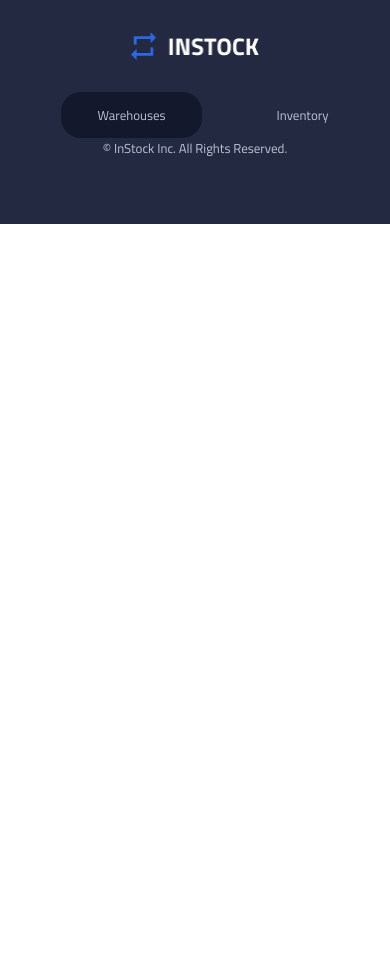
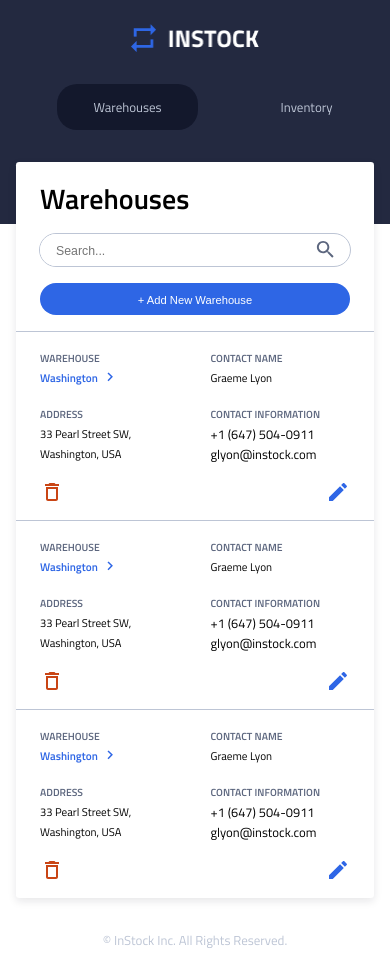
Before and after one commit to Muudy12/golden-lions-InStock, a React (Vite) app: page /warehouses in a window 390 px wide. Before the commit the page ends 908 px from the top, so only its background shows below. Built offline with nearby package versions, Linux system fonts and the light colour scheme; a web font is replaced by a local one.

Commit message:
Modified app scss padding for responsive appearance along with warehouse responsiveness. Updated the routes for app.jsx

```diff
--- a/src/App.jsx
+++ b/src/App.jsx
@@ -19,14 +19,15 @@ function App() {
         <Header />
         <Routes>
           <Route path='/' element={<Warehouses />} />
+          <Route path='/warehouses' element={<Warehouses />} />
           <Route path='/warehouses/:warehouseId' element={<WarehouseDetails />} />
           <Route path='/warehouses/:warehouseId/edit' element={<EditWarehouse />} />
-          <Route path='/warehouses/:warehouseId/add' element={ <AddNewWarehouse /> } />
+          <Route path='/warehouses/add' element={ <AddNewWarehouse /> } />
 
           <Route path='/inventory/' element={<Inventory />} />
           <Route path='/inventory/:inventoryId' element={<InventoryDetails />} />
           <Route path='/inventory/:inventoryId/edit' element={<EditInventory />} />
-          <Route path='/inventory/:inventoryId/add' element={<AddNewInventory/>} />
+          <Route path='/inventory/add' element={<AddNewInventory/>} />
         </Routes>
         <Footer/>
       </BrowserRouter>
--- a/src/App.scss
+++ b/src/App.scss
@@ -1,11 +1,14 @@
 @import "./styles/global.scss";
 
 body {
+  margin: 0;
   padding: 1.5rem 1rem;
+
   @include tablet {
-    padding: 2rem 1.5rem;
+    padding: 1rem 2rem;
   }
+
   @include desktop {
-    padding: 2rem 5rem;
+    padding: 1rem 7rem;
   }
 }
--- a/src/pages/Warehouses/Warehouses.jsx
+++ b/src/pages/Warehouses/Warehouses.jsx
@@ -21,10 +21,12 @@ function Warehouses() {
 
   const addWarehouse = () => {
     alert("Add Warehouse Clicked!");
+    navigate(`/warehouses/add`);
   };
 
-  const goToDetail = () => {
+  const goToDetail = (warehouseId) => {
     alert("Warehouse Detail Clicked!");
+    navigate(`/warehouses/${warehouseId}`);
   };
 
   return (
@@ -75,7 +77,7 @@ function Warehouses() {
             <h3
               className="warehouse__title"
               data-label="WAREHOUSE"
-              onClick={goToDetail}
+              onClick={() => goToDetail(w.id)}
             >
               {w.warehouse}
               <ReactSVG src={ChevronIcon} />
--- a/src/pages/Warehouses/Warehouses.scss
+++ b/src/pages/Warehouses/Warehouses.scss
@@ -5,17 +5,13 @@
   flex-direction: column;
   align-items: center;
   background-color: $primary-white-color;
-  width: 21.438rem;
+  width: 100%;
   border-radius: 0.2rem;
   box-shadow: 0 0.2rem 0.5rem 0 rgba($primary-text-color, 0.1);
-  position: relative;
-  left: 1rem;
-  top: 8.5rem;
+  margin: 2rem 0;
 
   @include tablet {
-    width: 44rem;
-    left: 2rem;
-    top: 5.75rem;
+    margin: 1rem 0 4rem;
 
     & div {
       & h3 {
@@ -27,15 +23,13 @@
   }
 
   @include desktop {
-    width: 63.75rem;
-    left: 8.125rem;
+    margin-bottom: 5rem;
 
     & div {
       gap: 1rem;
+      min-width: fit-content;
 
       & h3 {
-        min-width: fit-content;
-
         &:nth-of-type(2) {
           padding-right: 2rem;
         }
@@ -222,6 +216,10 @@
         flex-wrap: wrap;
 
         @include tablet {
+          width: 8rem;
+        }
+
+        @include desktop {
           flex: 1;
         }
 
@@ -277,6 +275,7 @@
 
         &__address {
           order: 3;
+          width: 8rem;
 
           @include tablet {
             order: 0;
```
